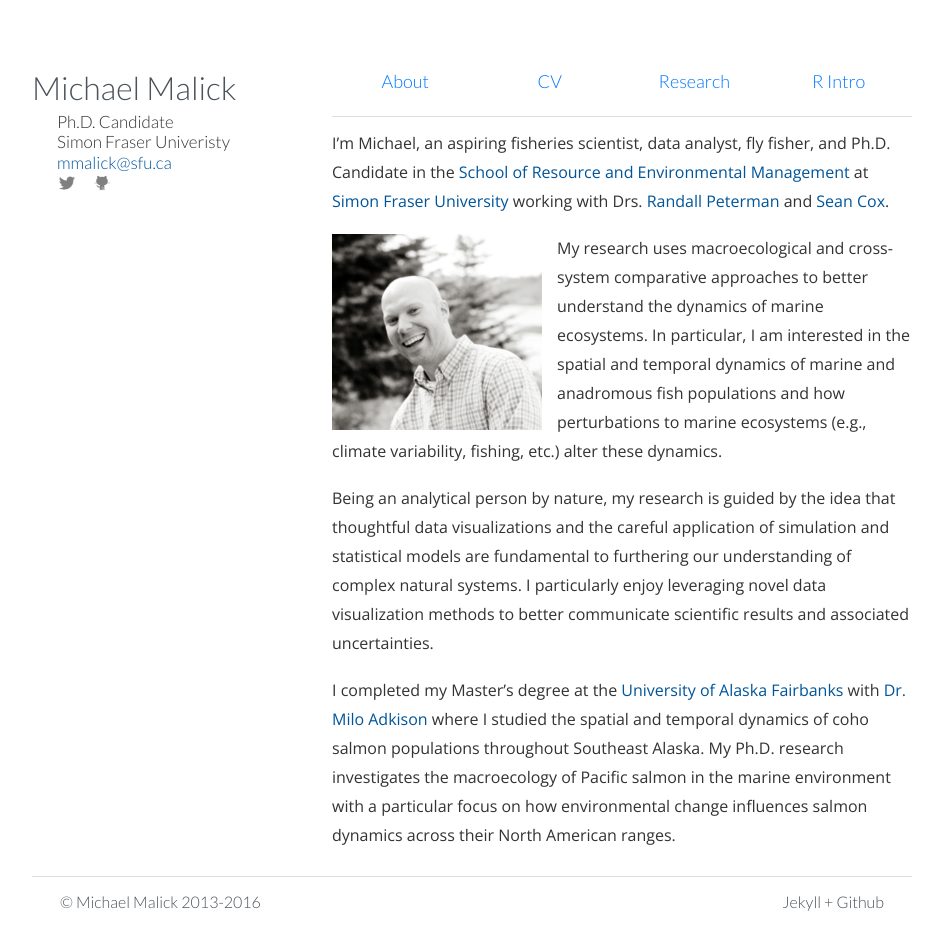
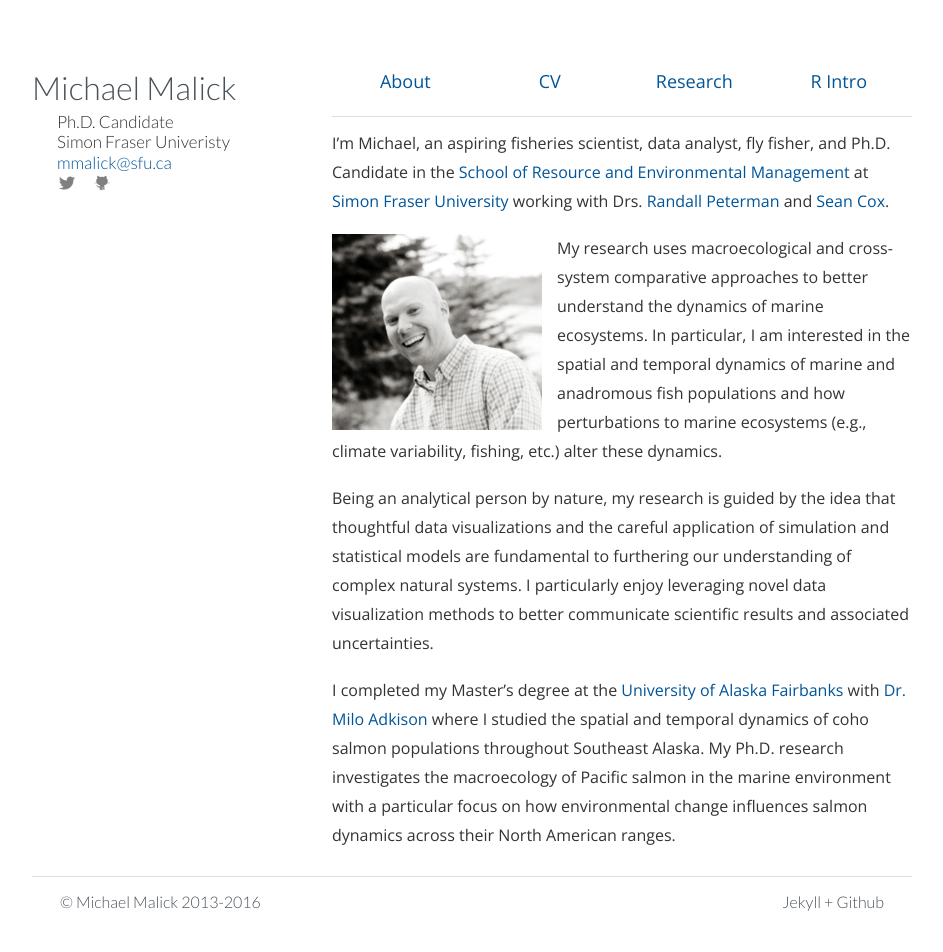
Before and after one commit to michaelmalick/michaelmalick.github.io, a Jekyll site: the page built from index.md, in a window 1280 px wide. Shown: the whole page, without its empty margins (138-1081 px from the left). Built offline with Jekyll 4.4.1, drawn with Linux system fonts in a browser that asks for light colours.

Commit message:
Make top nav bar titles a darker blue color

```diff
--- a/stylesheets/malick.css
+++ b/stylesheets/malick.css
@@ -182,7 +182,8 @@
     padding-left: 25px;
 }
 .navigation {
-    font-family: Lato, "Helvetica Neue", Helvetica, sans-serif;
+    /* font-family: Lato, "Helvetica Neue", Helvetica, sans-serif; */
+    font-family: "Open Sans", "Helvetica Neue", Helvetica, sans-serif;
     font-size: 18px;
     margin-top: 18px;
     margin-top: 15px;
@@ -191,20 +192,21 @@
 }
 .navigation a:link {
     /* color: #0099EE; */
-    color: #0077FF;
+    /* color: #0077FF; */
+    color: #005599;
     vertical-align: baseline;
     text-decoration: none;
 }
 .navigation a:hover {
-    color: #0077FF;
+    color: #005599;
     text-decoration: none;
 }
 .navigation a:active {
-    color: #0077FF;
+    color: #005599;
     text-decoration: none;
 }
 .navigation a:visited {
-    color: #0077FF;
+    color: #005599;
     text-decoration: none
 }
 .name {
```
